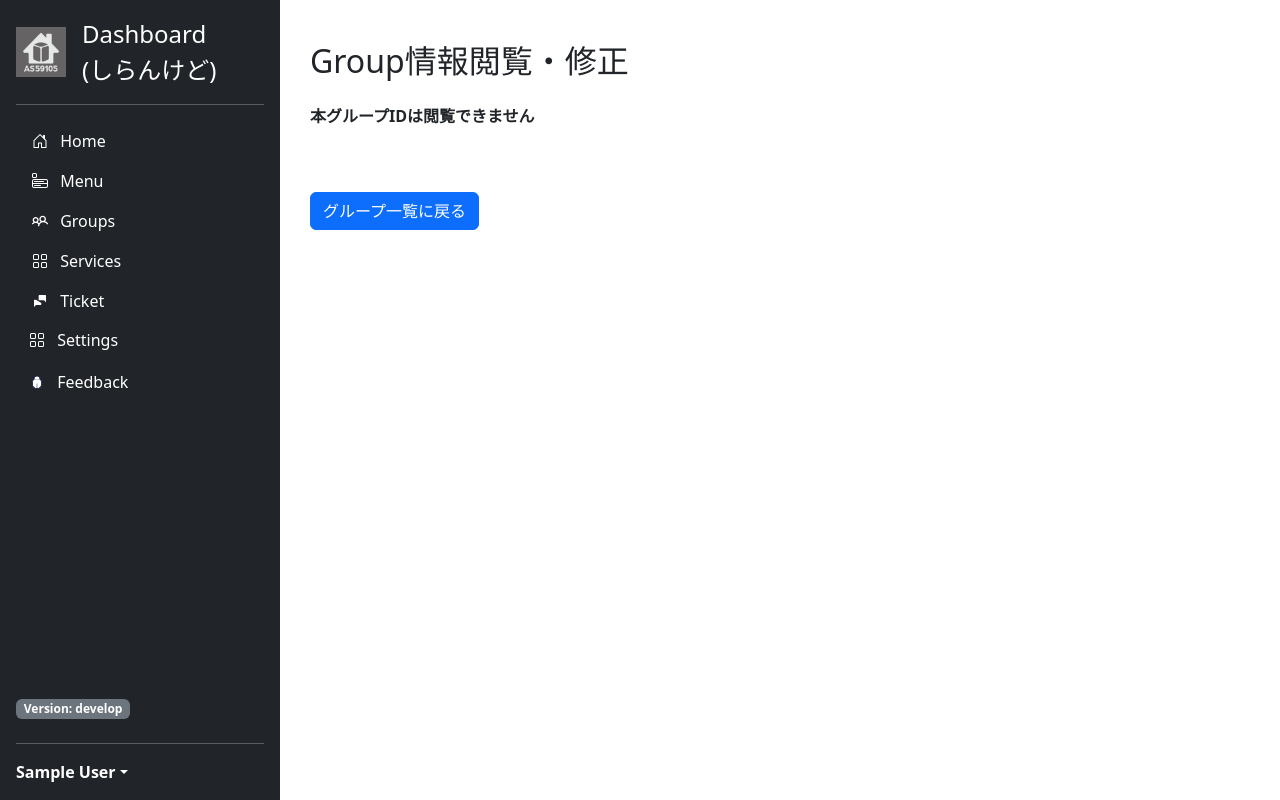
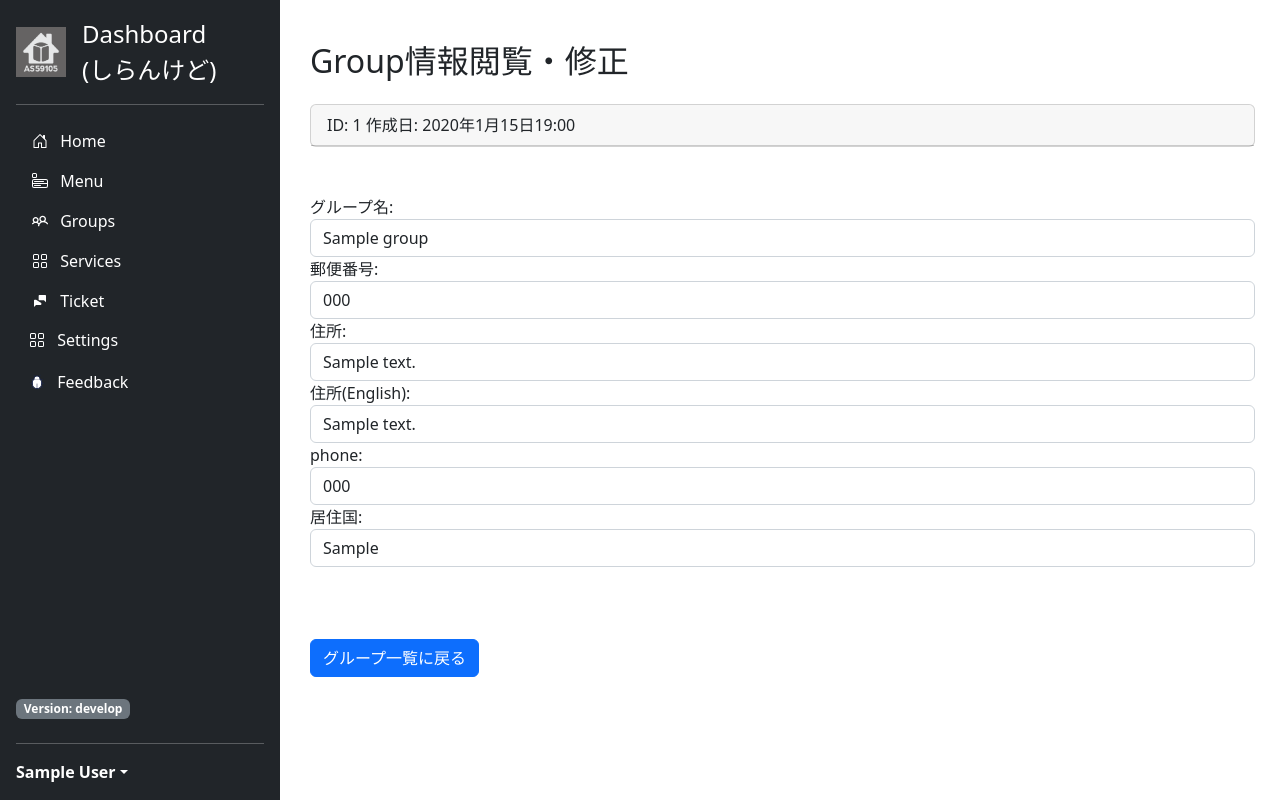
Before and after one commit to homenoc/dsbd, a Django app: page /group/edit/1 in a window 1280 px wide. Run offline with Django 4.2, Linux system fonts and the light colour scheme; a user stored in the database is signed in; tables that the repository leaves empty hold one stand-in row (values such as "Sample post"); some libraries are stand-ins or nearby versions.

Commit message:
[fix] Fixed group edit pages.

```diff
--- a/custom_auth/form.py
+++ b/custom_auth/form.py
@@ -122,7 +122,6 @@ class GroupForm(forms.Form):
     postcode = forms.CharField(label="郵便番号", max_length=10, required=True)
     address = forms.CharField(label="住所", max_length=250, required=True)
     address_en = forms.CharField(label="住所(English)", max_length=250, required=True)
-    email = forms.EmailField(label="email", max_length=250, required=True)
     phone = forms.CharField(label="phone", max_length=30, required=True)
     country = forms.CharField(label="居住国", max_length=30, initial="Japan", required=True)
 
@@ -134,7 +133,6 @@ class GroupForm(forms.Form):
                 self.fields['postcode'].widget.attrs['disabled'] = True
                 self.fields['address'].widget.attrs['disabled'] = True
                 self.fields['address_en'].widget.attrs['disabled'] = True
-                self.fields['email'].widget.attrs['disabled'] = True
                 self.fields['phone'].widget.attrs['disabled'] = True
                 self.fields['country'].widget.attrs['disabled'] = True
         self.fields['name'].widget.attrs['class'] = 'form-control'
@@ -142,7 +140,6 @@ class GroupForm(forms.Form):
         self.fields['address'].widget.attrs[
             'class'] = 'form-control p-region p-locality p-street-address p-extended-address'
         self.fields['address_en'].widget.attrs['class'] = 'form-control'
-        self.fields['email'].widget.attrs['class'] = 'form-control'
         self.fields['phone'].widget.attrs['class'] = 'form-control'
         self.fields['country'].widget.attrs['class'] = 'form-control p-country-name'
 
--- a/custom_auth/views.py
+++ b/custom_auth/views.py
@@ -186,15 +186,14 @@ def edit_group(request, group_id):
         group = request.user.groups.get(id=group_id)
         group_data = {
             "name": group.name,
-            "zipcode": group.zipcode,
-            "address": group.address,
-            "address_en": group.address_en,
-            "email": group.email,
+            "postcode": group.postcode,
+            "address": group.address_jp,
+            "address_en": group.address,
             "phone": group.phone,
             "country": group.country,
         }
         administrator = group.usergroup_set.filter(user=request.user, is_admin=True).exists()
-        if request.method == 'POST' and administrator and group.is_active:
+        if request.method == 'POST' and administrator and group.is_pass:
             form = GroupForm(data=request.POST)
             if form.is_valid():
                 try:
@@ -203,7 +202,7 @@ def edit_group(request, group_id):
                 except ValueError as err:
                     error = err
         else:
-            form = GroupForm(initial=group_data, edit=True, disable=not group.is_active)
+            form = GroupForm(initial=group_data, edit=True, disable=not group.is_pass)
     except:
         group = None
         form = None
--- a/dsbd/templates/group/edit.html
+++ b/dsbd/templates/group/edit.html
@@ -16,21 +16,6 @@
                         <div class="card">
                             <div class="card-header">
                                 ID: {{ group.id }} 作成日: {{ group.created_at }}
-                            </div>
-                            <div class="card-body">
-                                <h5 class="card-title">{{ group.name }}</h5>
-                                <br/>
-                                <div class="container">
-                                    <div>
-                                        <a class="btn btn-primary btn-sm" href="{% url 'permission_group' group.id %}">権限設定</a>
-                                    </div>
-                                </div>
-                            </div>
-                            <div class="card-footer">
-                                {% if group.is_active %}<span class="badge bg-primary">有効</span>
-                                {% else %}<span class="badge bg-danger">無効</span>{% endif %}
-                                {% if administrator %}<span class="badge bg-success">管理者権限</span>{% endif %}
-                                <span class="badge bg-secondary">Service: {{ group.service_set.count }}</span>
                             </div>
                         </div>
                         <br/>
--- a/dsbd/templates/group/index.html
+++ b/dsbd/templates/group/index.html
@@ -66,8 +66,8 @@
                                     </div>
                                 </div>
                                 <div class="card-footer">
-                                    {% if e.group.is_active %}<span class="badge bg-primary">有効</span>
-                                    {% else %}<span class="badge bg-danger">無効</span>{% endif %}
+                                    {% if e.group.is_pass %}<span class="badge bg-primary">審査済</span>
+                                    {% else %}<span class="badge bg-danger">未審査</span>{% endif %}
                                     {% if e.administrator %}<span class="badge bg-success">管理者権限</span>{% endif %}
                                     <span class="badge bg-secondary">Service: {{ e.group.service_set.count }}</span>
                                 </div>
--- a/dsbd/templates/service/index.html
+++ b/dsbd/templates/service/index.html
@@ -185,8 +185,6 @@
                                             </div>
                                             <br/>
                                         {% endfor %}
-                                        <br/>
-                                        <a class="btn btn-primary btn-sm" target="_blank" href="/service/{{ service.id }}/export">PDFエクスポート</a>
                                     </div>
                                 </div>
                                 <div class="card-footer">
```
